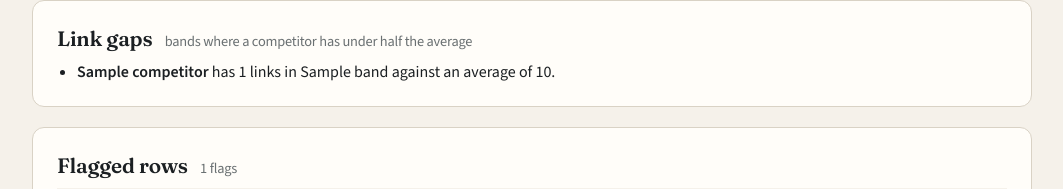
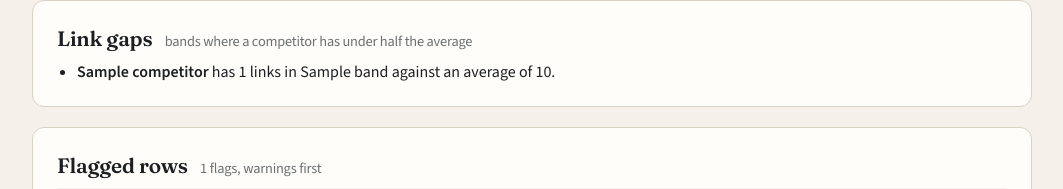
Before and after one commit to samiulhuda360/backlink-lens, a Flask app: template backlink_lens/templates/report.html in a window 1280 px wide. Shown: the part 1408-1597 px from the top of the page, without its empty margins (108-1171 px from the left). Run offline with Flask 3, Linux system fonts and the light colour scheme; the template is opened without the code that fills it: most values are stand-ins (such as "Sample title", 1, 10 or a date in 2020).

Commit message:
List warning flags before informational ones on the report page

```diff
--- a/backlink_lens/app.py
+++ b/backlink_lens/app.py
@@ -151,7 +151,7 @@ def create_app(var_dir: Path | None = None, ai: AIClient | None = None) -> Flask
             comparison=comparison,
             dr_chart=band_chart(comparison.dr_labels, [(p.competitor, p.dr_counts) for p in comparison.profiles]),
             rd_chart=band_chart(comparison.rd_labels, [(p.competitor, p.rd_counts) for p in comparison.profiles]),
-            flags=analysis.flags[:60],
+            flags=sorted(analysis.flags, key=lambda f: f["severity"] != "warn")[:60],  # warnings first
             ai_label=client.label,
         )
 
--- a/backlink_lens/templates/report.html
+++ b/backlink_lens/templates/report.html
@@ -86,7 +86,7 @@
 {% endif %}
 
 <section class="card">
-  <h2>Flagged rows <small>{{ analysis.flags|length }} flags{% if analysis.flags|length > flags|length %}, first {{ flags|length }} shown; all are in the workbook{% endif %}</small></h2>
+  <h2>Flagged rows <small>{{ analysis.flags|length }} flags, warnings first{% if analysis.flags|length > flags|length %}; {{ flags|length }} shown here, all are in the workbook{% endif %}</small></h2>
   {% if flags %}
   <table class="data flags">
     <thead><tr><th>Competitor</th><th>Row</th><th>Domain</th><th>Check</th><th>What it means</th></tr></thead>
```
